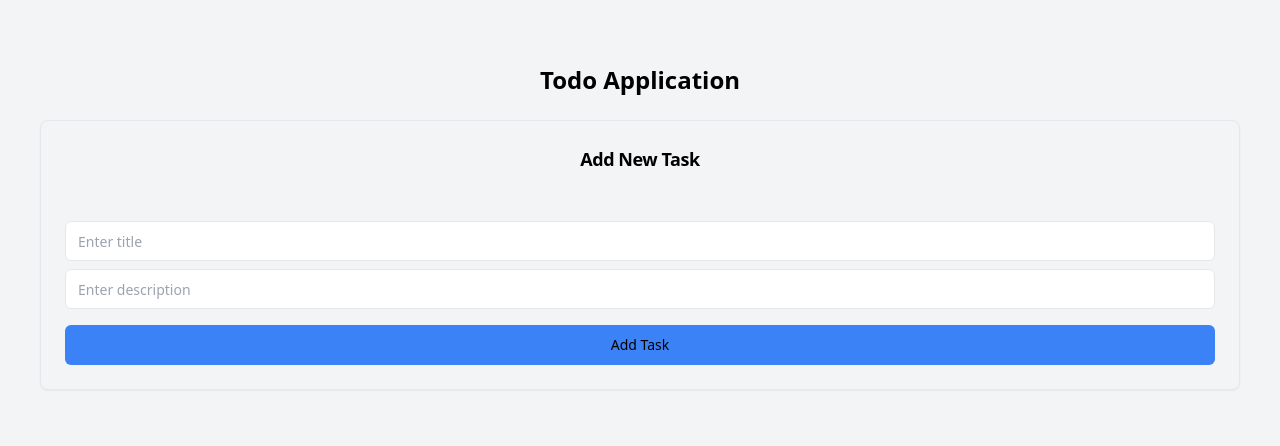
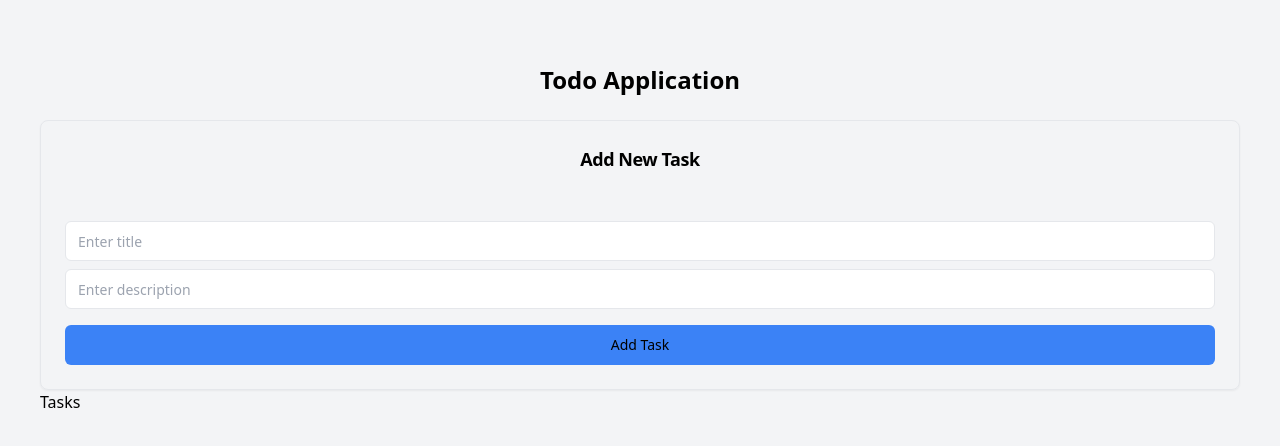
Before and after one commit to anoopraju31/100xdevs_cohort, a React (Vite) app in the folder week 4/week-4.2/vite-react-todo/: page / in a window 1280 px wide. Shown: the top 446 px of the page. Built offline with nearby package versions, Linux system fonts and the light colour scheme.

Commit message:
Week 4.2 React - Vite - Tasks Component - initial

```diff
--- a/week 4/week-4.2/vite-react-todo/src/App.jsx
+++ b/week 4/week-4.2/vite-react-todo/src/App.jsx
@@ -1,5 +1,6 @@
 import Form from './components/Form'
 import Header from './components/Header'
+import Tasks from './components/Tasks'
 
 function App() {
 	return (
@@ -17,6 +18,8 @@ function App() {
 
 				<Form />
 			</section>
+
+			<Tasks />
 		</main>
 	)
 }
--- /dev/null
+++ b/week 4/week-4.2/vite-react-todo/src/components/Tasks.jsx
@@ -0,0 +1,5 @@
+const Tasks = () => {
+	return <div>Tasks</div>
+}
+
+export default Tasks
```
